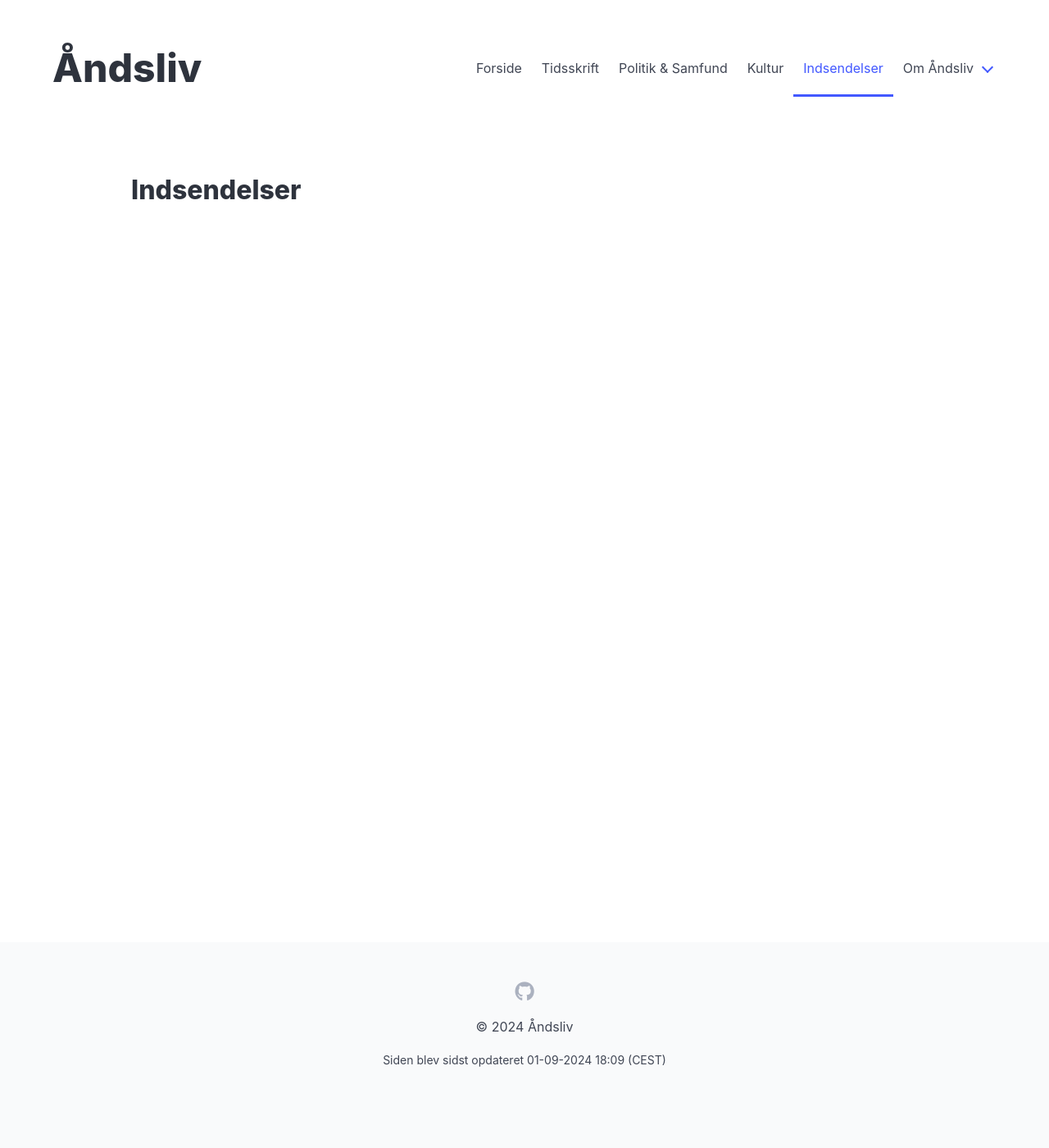
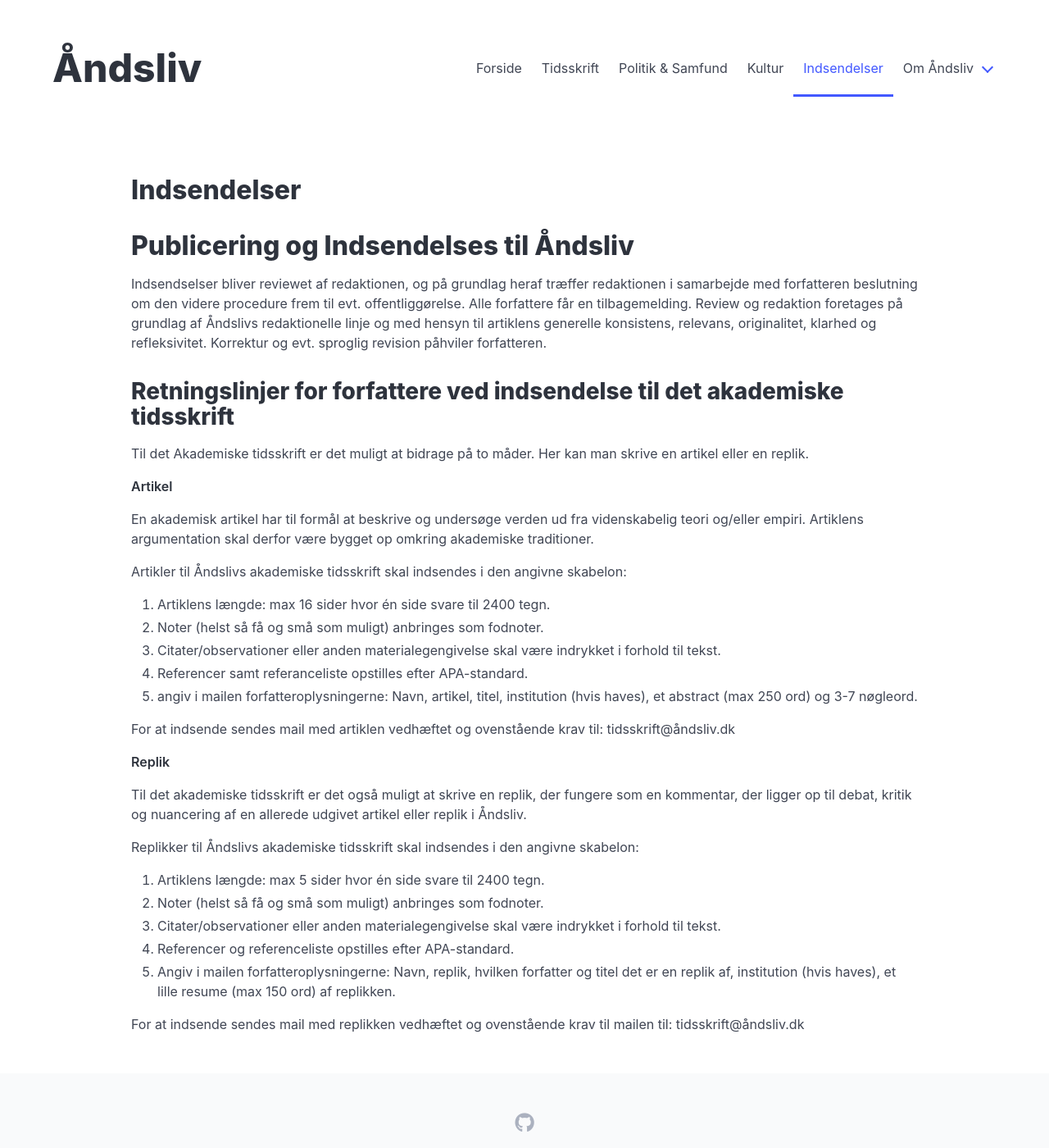
Before and after one commit to Aandsliv/aandsliv, a Jekyll site: the page built from src/indsendelser.md, in a window 1280 px wide and 1400 px high. Shown: the whole window at 82% size. Built offline with Jekyll 4.4.1, drawn with Linux system fonts in a browser that asks for light colours.

Commit message:
Update indsendelser.md (#120)

```diff
--- a/src/indsendelser.md
+++ b/src/indsendelser.md
@@ -2,3 +2,41 @@
 layout: infopage
 title: Indsendelser
 ---
+
+# Publicering og Indsendelses til Åndsliv
+
+Indsendselser bliver reviewet af  redaktionen, og på grundlag heraf træffer redaktionen i samarbejde med forfatteren beslutning om den videre procedure frem til evt. offentliggørelse. Alle forfattere får en tilbagemelding. Review og redaktion foretages på grundlag af Åndslivs redaktionelle linje og med hensyn til artiklens generelle konsistens, relevans, originalitet, klarhed og refleksivitet.
+Korrektur og evt. sproglig revision påhviler forfatteren.
+
+## Retningslinjer for forfattere ved indsendelse til det akademiske tidsskrift
+
+Til det Akademiske tidsskrift er det muligt at bidrage på to måder. Her kan man skrive en artikel eller en replik.
+
+**Artikel**
+
+En akademisk artikel har til formål at beskrive og undersøge verden ud fra videnskabelig teori og/eller empiri. Artiklens argumentation skal derfor være bygget op omkring akademiske traditioner.
+
+Artikler til Åndslivs akademiske tidsskrift skal indsendes i den angivne skabelon:
+
+1.  Artiklens længde: max 16 sider hvor én side svare til 2400 tegn.
+2. Noter (helst så få og små som muligt) anbringes som fodnoter.
+3. Citater/observationer eller anden materialegengivelse skal være indrykket i forhold til tekst.
+4. Referencer samt referanceliste opstilles efter APA-standard.
+
+5. angiv i mailen forfatteroplysningerne: Navn, artikel,  titel, institution (hvis haves),  et abstract (max 250 ord) og  3-7 nøgleord.
+
+For at indsende sendes mail med artiklen vedhæftet og ovenstående krav til: tidsskrift@åndsliv.dk
+
+**Replik**
+
+Til det akademiske tidsskrift er det også muligt at skrive en replik, der fungere som en kommentar, der ligger op til debat, kritik og nuancering af en allerede udgivet artikel eller replik i Åndsliv.
+
+Replikker  til Åndslivs akademiske tidsskrift skal indsendes i den angivne skabelon:
+
+1. Artiklens længde: max 5 sider hvor én side svare til 2400 tegn.
+2. Noter (helst så få og små som muligt) anbringes som fodnoter.
+3. Citater/observationer eller anden materialegengivelse skal være indrykket i forhold til tekst.
+4. Referencer og referenceliste opstilles efter APA-standard.
+5. Angiv i mailen forfatteroplysningerne: Navn, replik, hvilken forfatter og titel det er en replik af, institution (hvis haves), et lille resume (max 150 ord) af replikken.
+
+For at indsende sendes mail med replikken vedhæftet og ovenstående krav til mailen til: tidsskrift@åndsliv.dk
```
